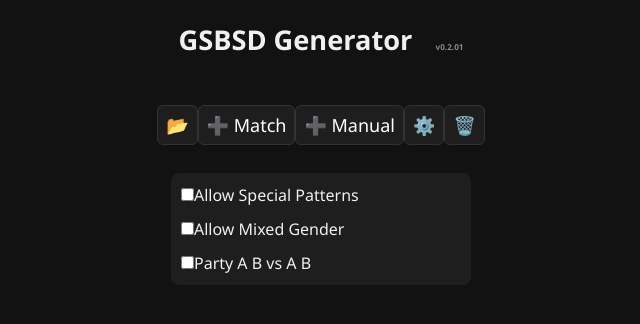
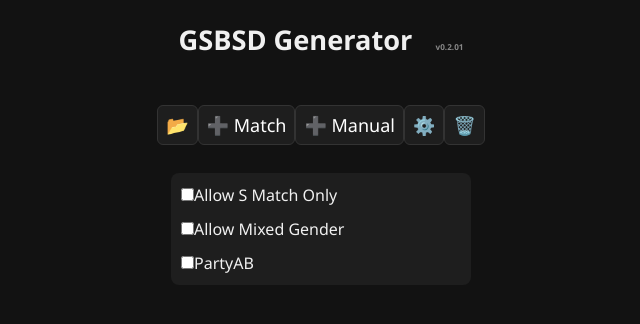
Before and after one commit to Mihka-el/GSBSD, a React (Create React App) app: page / in a window 1280 px wide. Both pictures are taken after a click on the button "⚙️". Shown: the top 324 px of the page, without its empty margins (319-959 px from the left). Built offline with nearby package versions, Linux system fonts and the light colour scheme.

Commit message:
Update AdvancedOptions.js

```diff
--- a/src/components/AdvancedOptions.js
+++ b/src/components/AdvancedOptions.js
@@ -17,7 +17,7 @@ const AdvancedOptions = ({
           checked={allowSpecialPatterns}
           onChange={(e) => setAllowSpecialPatterns(e.target.checked)}
         />
-        <span>Allow Special Patterns</span>
+        <span>Allow S Match Only</span>
       </div>
 
       <div>
@@ -35,7 +35,7 @@ const AdvancedOptions = ({
           checked={partyAB}
           onChange={(e) => setPartyAB(e.target.checked)}
         />
-        <span>Party A B vs A B</span>
+        <span>PartyAB</span>
       </div>
     </div>
   );
```
